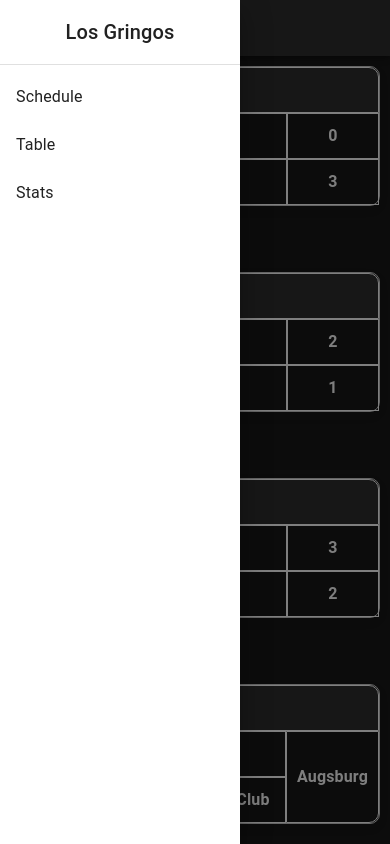
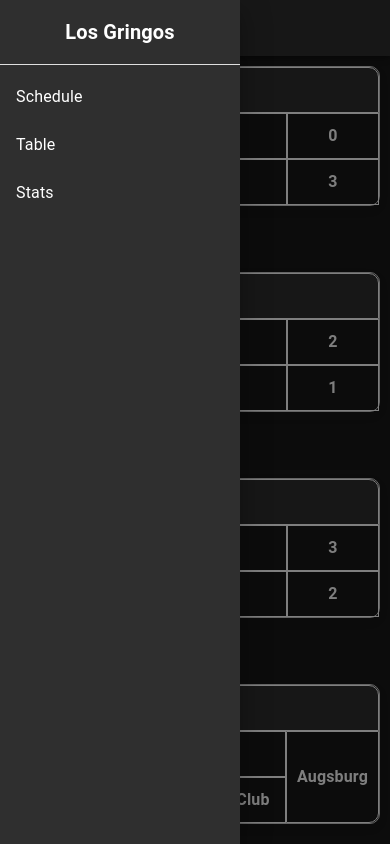
Before and after one commit to jubairmr9/mrsl-frontend, a React (Create React App) app: page /schedule in a window 390 px wide. Both pictures are taken after a click on the button "open drawer". Shown: the top 844 px of the page. Built offline with nearby package versions, Linux system fonts and the light colour scheme.

Commit message:
Updated nav drawer style and added nav to the header

```diff
--- a/src/components/Navigation/Navigation.component.js
+++ b/src/components/Navigation/Navigation.component.js
@@ -33,10 +33,14 @@ const Navigation = () => {
 
   const drawer = (
     <Box onClick={handleDrawerToggle} sx={{ textAlign: "center" }}>
-      <Typography variant="h6" sx={{ my: 2 }}>
+      <Typography variant="h6" sx={{ my: 2, fontWeight: 700 }}>
         Los Gringos
       </Typography>
-      <Divider />
+      <Divider
+        sx={{
+          background: "white",
+        }}
+      />
       <List>
         {navItems.map((item) => (
           <ListItem key={item} disablePadding>
@@ -68,7 +72,8 @@ const Navigation = () => {
           <Typography
             variant="h6"
             component="div"
-            sx={{ flexGrow: 1, fontWeight: 700 }}
+            sx={{ flexGrow: 1, fontWeight: 700, cursor: "pointer" }}
+            onClick={() => handleNavigation("/schedule")}
           >
             Los Gringos
           </Typography>
@@ -94,7 +99,12 @@ const Navigation = () => {
         }}
         sx={{
           display: { xs: "block", sm: "none" },
-          "& .MuiDrawer-paper": { boxSizing: "border-box", width: drawerWidth },
+          "& .MuiDrawer-paper": {
+            boxSizing: "border-box",
+            width: drawerWidth,
+            backgroundColor: "#2f2f2f",
+            color: "white",
+          },
         }}
       >
         {drawer}
```
